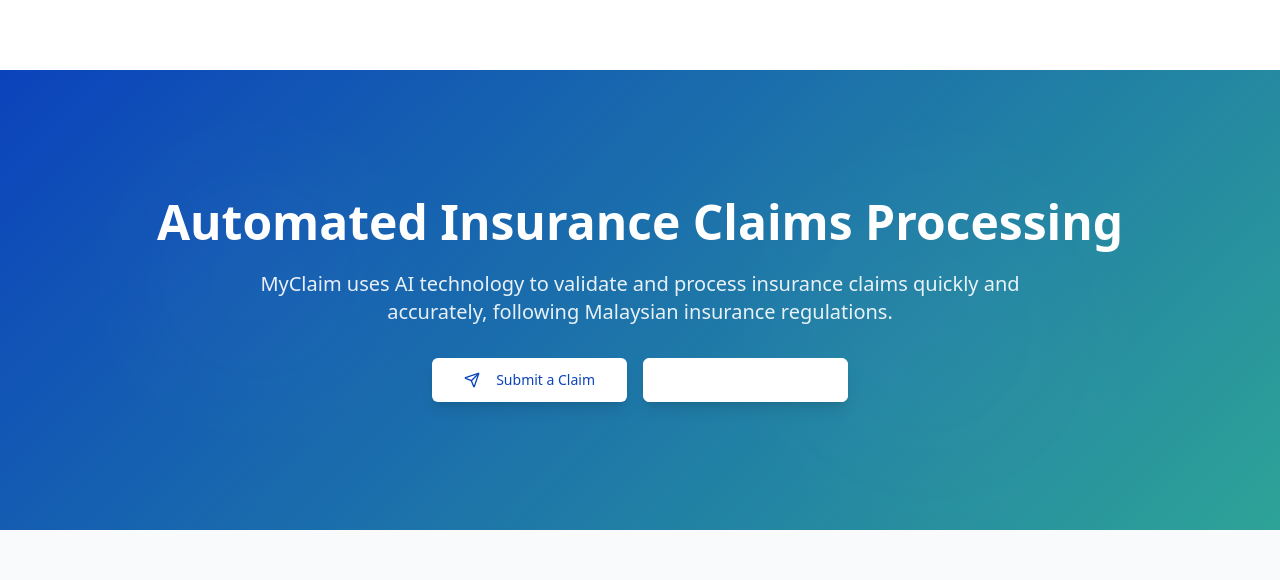
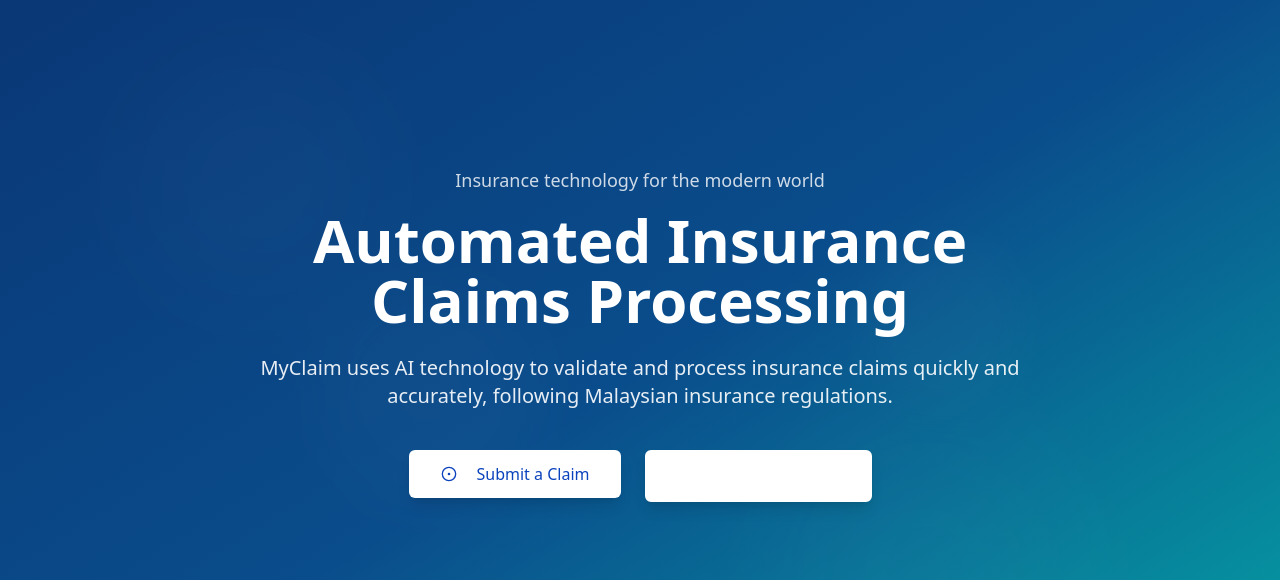
Before and after one commit to Blackstall/claim-ai-malaysia-automator, a React (Vite) app: page / in a window 1280 px wide. Shown: the part 146-726 px from the top of the page. Built offline with nearby package versions, Linux system fonts and the light colour scheme.

Commit message:
Refactor: Hero section design
Update the hero section design based on the provided reference image.

```diff
--- a/src/pages/HomePage.tsx
+++ b/src/pages/HomePage.tsx
@@ -2,7 +2,7 @@
 import { Button } from "@/components/ui/button";
 import { Card, CardContent } from "@/components/ui/card";
 import { Link } from "react-router-dom";
-import { CheckCircle, FileText, MessageSquare, ArrowRight, Send, FileCheck, BarChart3 } from "lucide-react";
+import { CheckCircle, FileText, MessageSquare, ArrowRight, Send, FileCheck, BarChart3, CircleDot } from "lucide-react";
 import { useEffect, useRef } from "react";
 
 const SectionHeader = ({ title }: { title: string }) => (
@@ -30,36 +30,54 @@ const HomePage = () => {
   }, []);
 
   return (
-    <div className="flex flex-col min-h-screen pt-24">
+    <div className="flex flex-col min-h-screen">
       {/* Hero Section with Parallax */}
-      <section className="gradient-bg text-white py-28 md:py-32 relative overflow-hidden">
-        <div ref={parallaxRef} className="absolute inset-0 opacity-20 pointer-events-none">
+      <section className="relative h-screen flex items-center justify-center overflow-hidden">
+        <div className="absolute inset-0 bg-gradient-to-br from-[#0A3675] via-[#0A4D8C] to-[#05A5A5] z-0"></div>
+
+        {/* Floating elements for visual effect */}
+        <div ref={parallaxRef} className="absolute inset-0 opacity-20 pointer-events-none z-10">
           <div className="absolute top-20 left-[10%] w-64 h-64 rounded-full bg-white/10 blur-3xl"></div>
           <div className="absolute bottom-10 right-[15%] w-80 h-80 rounded-full bg-white/10 blur-3xl"></div>
+          <div className="absolute top-1/3 right-[20%] w-40 h-40 rounded-full bg-white/10 blur-xl"></div>
+          <div className="absolute bottom-1/3 left-[25%] w-56 h-56 rounded-full bg-white/10 blur-2xl"></div>
         </div>
-        <div className="container mx-auto px-4 text-center relative z-10">
-          <h1 className="text-3xl md:text-5xl font-bold mb-6 animate-fade-in">
-            Automated Insurance Claims Processing
+
+        <div className="container mx-auto px-4 text-center relative z-20 mt-[-80px]">
+          <p className="text-white/80 text-lg mb-4 animate-fade-in">Insurance technology for the modern world</p>
+
+          <h1 className="text-4xl sm:text-5xl md:text-6xl font-bold mb-6 text-white animate-fade-in leading-tight">
+            Automated Insurance <br /> Claims Processing
           </h1>
-          <p className="text-lg md:text-xl max-w-3xl mx-auto mb-8 opacity-90 animate-slide-up">
+
+          <p className="text-lg md:text-xl max-w-3xl mx-auto mb-10 text-white/90 animate-slide-up">
             MyClaim uses AI technology to validate and process insurance claims quickly and accurately,
             following Malaysian insurance regulations.
           </p>
-          <div className="flex flex-col sm:flex-row justify-center gap-4 animate-slide-up">
-            <Button asChild size="lg" className="bg-white text-primary hover:bg-white/90 hover:scale-105 transition-all duration-300 shadow-lg group">
+
+          <div className="flex flex-col sm:flex-row justify-center gap-6 animate-slide-up">
+            <Button asChild size="lg" className="bg-white text-primary hover:bg-white/90 hover:scale-105 transition-all duration-300 shadow-lg group text-base px-8 py-6">
               <Link to="/submit-claim" className="flex items-center">
-                <Send className="mr-2 h-5 w-5 group-hover:translate-x-1 transition-transform" />
+                <CircleDot className="mr-3 h-5 w-5 transition-transform group-hover:text-accent" />
                 Submit a Claim
               </Link>
             </Button>
-            <Button asChild size="lg" variant="outline" className="border-white text-white hover:bg-white/10 hover:scale-105 transition-all duration-300 shadow-lg group">
+            <Button asChild size="lg" variant="outline" className="border-2 border-white text-white hover:bg-white/10 hover:scale-105 transition-all duration-300 shadow-lg group text-base px-8 py-6">
               <Link to="/dashboard" className="flex items-center">
-                <BarChart3 className="mr-2 h-5 w-5 group-hover:translate-x-1 transition-transform" />
+                <BarChart3 className="mr-3 h-5 w-5 transition-transform group-hover:text-accent" />
                 View Dashboard
               </Link>
             </Button>
           </div>
         </div>
+
+        {/* Bottom curve */}
+        <div className="absolute bottom-0 left-0 right-0 h-16 bg-white z-10" style={{
+          borderTopLeftRadius: '50% 100%',
+          borderTopRightRadius: '50% 100%',
+          transform: 'scale(2)',
+          transformOrigin: 'bottom'
+        }}></div>
       </section>
 
       {/* How It Works Section */}
@@ -67,36 +85,36 @@ const HomePage = () => {
         <div className="container mx-auto px-4">
           <SectionHeader title="How MyClaim Works" />
           <div className="grid grid-cols-1 md:grid-cols-3 gap-8">
-            <Card className="bg-white border-none shadow-lg hover:shadow-xl transition-all duration-300 hover:-translate-y-2">
+            <Card className="bg-white border-none shadow-lg hover:shadow-xl transition-all duration-300 hover:-translate-y-2 group">
               <CardContent className="pt-6">
-                <div className="rounded-full bg-primary/10 w-16 h-16 flex items-center justify-center mb-6 transform transition-transform duration-300 group-hover:scale-110">
-                  <FileText className="text-primary h-8 w-8" />
+                <div className="rounded-full bg-primary/10 w-16 h-16 flex items-center justify-center mb-6 transform transition-transform duration-300 group-hover:scale-110 group-hover:bg-primary/20">
+                  <FileText className="text-primary h-8 w-8 group-hover:text-accent transition-colors" />
                 </div>
-                <h3 className="text-xl font-semibold mb-3">1. Submit Documents</h3>
+                <h3 className="text-xl font-semibold mb-3 group-hover:text-primary transition-colors">1. Submit Documents</h3>
                 <p className="text-muted-foreground">
                   Upload your police report and accident photos through our secure portal.
                 </p>
               </CardContent>
             </Card>
 
-            <Card className="bg-white border-none shadow-lg hover:shadow-xl transition-all duration-300 hover:-translate-y-2">
+            <Card className="bg-white border-none shadow-lg hover:shadow-xl transition-all duration-300 hover:-translate-y-2 group">
               <CardContent className="pt-6">
-                <div className="rounded-full bg-primary/10 w-16 h-16 flex items-center justify-center mb-6 transform transition-transform duration-300 group-hover:scale-110">
-                  <FileCheck className="text-primary h-8 w-8" />
+                <div className="rounded-full bg-primary/10 w-16 h-16 flex items-center justify-center mb-6 transform transition-transform duration-300 group-hover:scale-110 group-hover:bg-primary/20">
+                  <FileCheck className="text-primary h-8 w-8 group-hover:text-accent transition-colors" />
                 </div>
-                <h3 className="text-xl font-semibold mb-3">2. AI Analysis</h3>
+                <h3 className="text-xl font-semibold mb-3 group-hover:text-primary transition-colors">2. AI Analysis</h3>
                 <p className="text-muted-foreground">
                   Our AI analyzes reports and images to validate claims using advanced document analysis.
                 </p>
               </CardContent>
             </Card>
 
-            <Card className="bg-white border-none shadow-lg hover:shadow-xl transition-all duration-300 hover:-translate-y-2">
+            <Card className="bg-white border-none shadow-lg hover:shadow-xl transition-all duration-300 hover:-translate-y-2 group">
               <CardContent className="pt-6">
-                <div className="rounded-full bg-primary/10 w-16 h-16 flex items-center justify-center mb-6 transform transition-transform duration-300 group-hover:scale-110">
-                  <MessageSquare className="text-primary h-8 w-8" />
+                <div className="rounded-full bg-primary/10 w-16 h-16 flex items-center justify-center mb-6 transform transition-transform duration-300 group-hover:scale-110 group-hover:bg-primary/20">
+                  <MessageSquare className="text-primary h-8 w-8 group-hover:text-accent transition-colors" />
                 </div>
-                <h3 className="text-xl font-semibold mb-3">3. Get Results</h3>
+                <h3 className="text-xl font-semibold mb-3 group-hover:text-primary transition-colors">3. Get Results</h3>
                 <p className="text-muted-foreground">
                   Receive claim decisions promptly and chat with our AI assistant for explanations.
                 </p>
```
